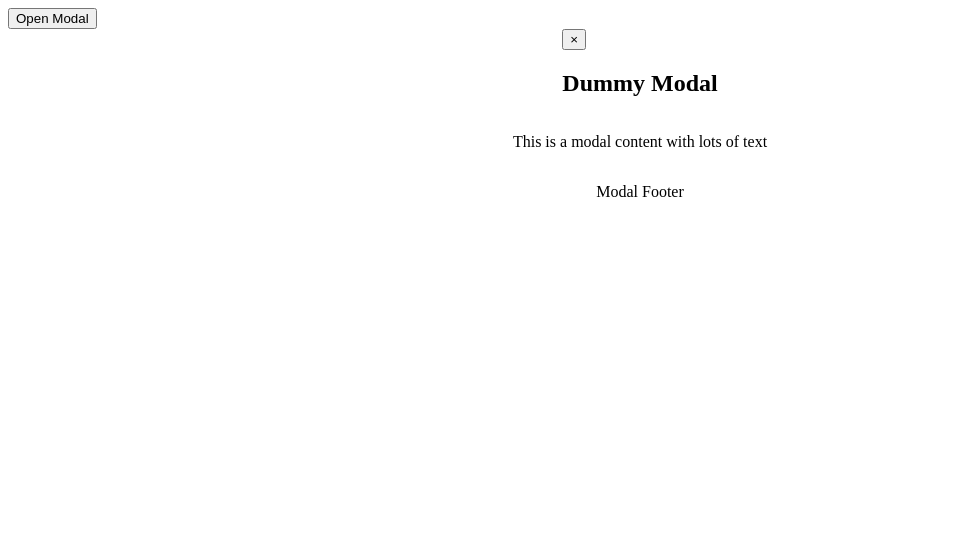
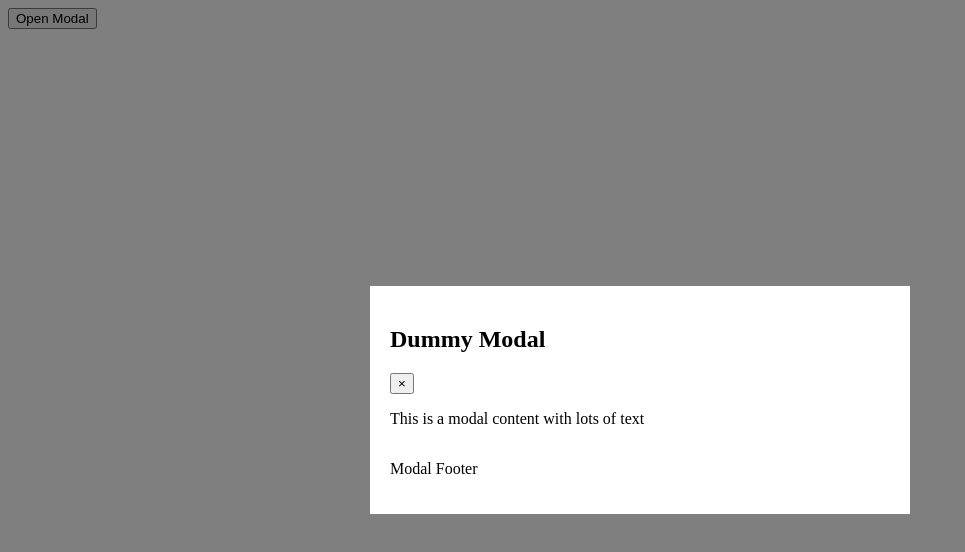
Before and after one commit to zeenat-abedin/modal-vite, a React (Vite) app: page / in a window 1280 px wide. Both pictures are taken after a click on the button "Open Modal". Shown: the top 552 px of the page, without its empty margins (0-965 px from the left). Built offline with nearby package versions, Linux system fonts and the light colour scheme.

Commit message:
update CSS for modal overlay and container

```diff
--- a/src/App.css
+++ b/src/App.css
@@ -1,6 +1,21 @@
+.modal-overlay{
+  position: fixed;
+  top: 0;
+  left: 0;
+  bottom: 0;
+  right: 0;
+  width: 100%;
+  background-color: rgba(0,0,0,0.5);
+  display: flex;
+  justify-content: center;
+  align-items: center;
+}
+
 .modal-container{
   display: flex;
   flex-direction: column;
-  justify-content: center;
-  align-items: center;
+  background-color: #fff;
+  max-width: 500px;
+  width: 100%;
+  padding: 20px;
 }
--- a/src/App.jsx
+++ b/src/App.jsx
@@ -9,7 +9,7 @@ function App() {
   return (
     <>
       <button onClick={() => setIsModalOpen(true)}>Open Modal</button>
-      {isModalOpen && <Modal isOpen={isModalOpen} />}
+      {isModalOpen && <Modal isOpen={isModalOpen} onClose={() => setIsModalOpen(false)} />}
     </>
   )
 }
--- a/src/Modal.jsx
+++ b/src/Modal.jsx
@@ -1,10 +1,13 @@
+/* eslint-disable react/prop-types */
 
-function Modal({isOpen, onClose }) {
-  return (
+function Modal({ isOpen, onClose }) {
+    if(!isOpen) return null
+    return (
+    <div className="modal-overlay">
     <div className="modal-container">
       <div className="modal-header">
+        <h2>Dummy Modal</h2>
         <button onClick={onClose}>&times;</button>
-        <h2>Dummy Modal</h2>
       </div>
       <div className="modal-content">
         <p>This is a modal content with lots of text</p>
@@ -13,6 +16,7 @@ function Modal({isOpen, onClose }) {
         <p>Modal Footer</p>
       </div>
     </div>
+    </div>
   )
 }
 
```
